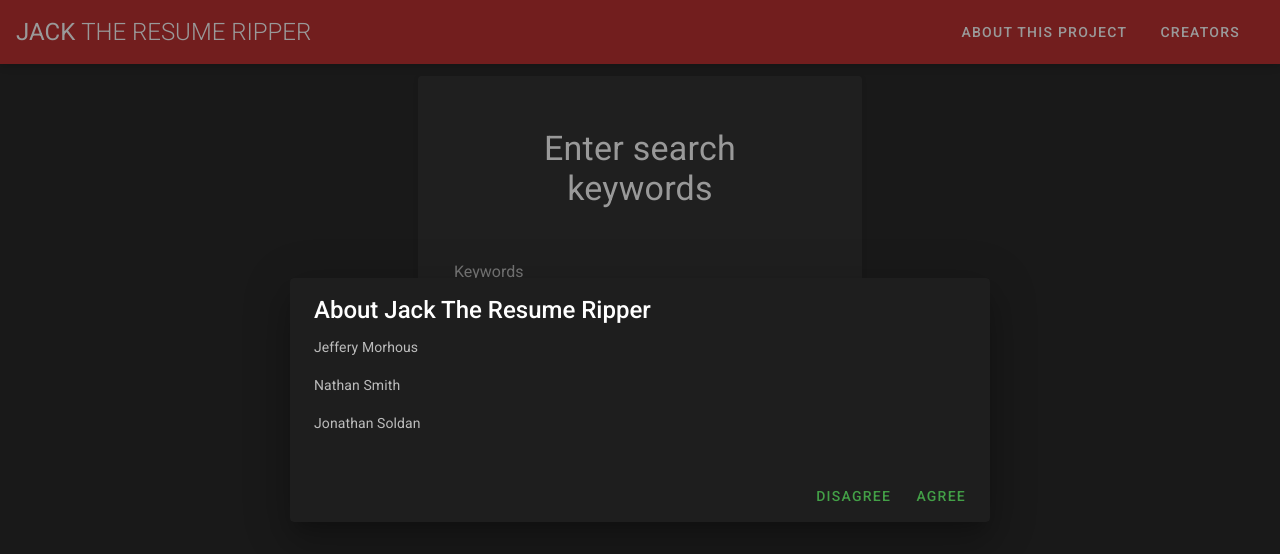
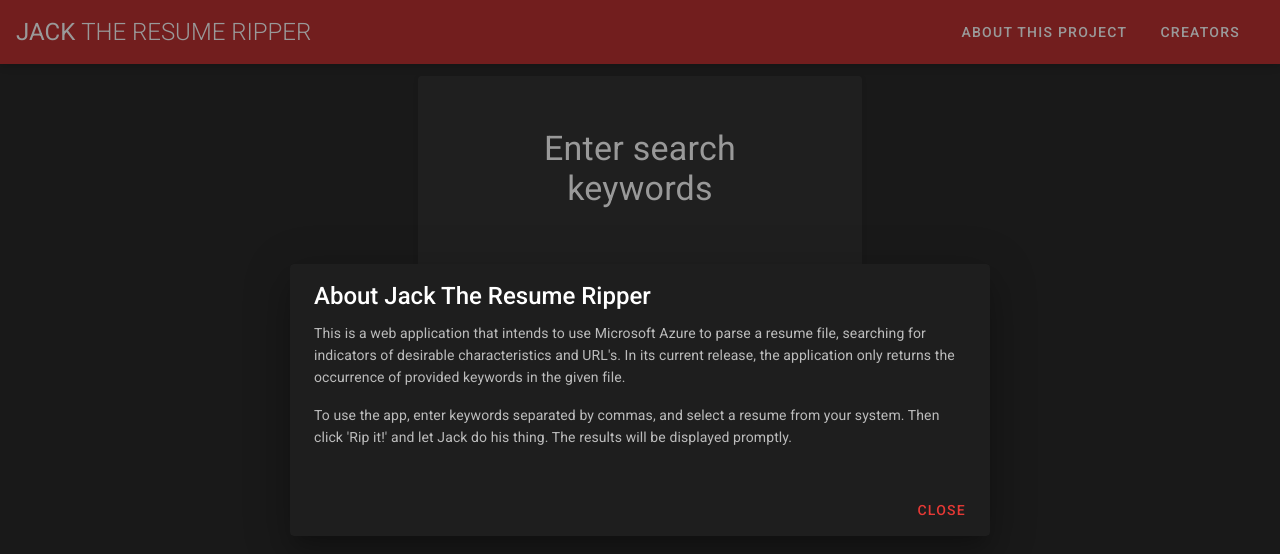
Before and after one commit to nathansmith11170/JackTheResumeRipper, a Vue app in the folder client/jack-the-resume-ripper/: page / in a window 1280 px wide. Both pictures are taken after a click on the button "ABOUT THIS PROJECT". Shown: the top 554 px of the page. Built offline with nearby package versions, Linux system fonts and the light colour scheme.

Commit message:
Added text to the about tab, clarified instructions

```diff
--- a/client/jack-the-resume-ripper/src/App.vue
+++ b/client/jack-the-resume-ripper/src/App.vue
@@ -26,26 +26,17 @@
       <v-card>
         <v-card-title class="headline">About Jack The Resume Ripper</v-card-title>
         <v-card-text>
-          <p>Jeffery Morhous</p>
-          <p>Nathan Smith</p>
-          <p>Jonathan Soldan</p>
+          <p>This is a web application that intends to use Microsoft Azure to parse a resume file, searching for indicators of desirable characteristics and URL's. In its current release, the application only returns the occurrence of provided keywords in the given file.</p>
+          <p>To use the app, enter keywords separated by commas, and select a resume from your system. Then click 'Rip it!' and let Jack do his thing. The results will be displayed promptly.</p>
         </v-card-text>
         <v-card-actions>
           <v-spacer></v-spacer>
             <v-btn
-              color="green darken-1"
+              color="red darken-1"
               text
               @click="overlay = false"
             >
-              Disagree
-            </v-btn>
-
-            <v-btn
-              color="green darken-1"
-              text
-              @click="overlay = false"
-            >
-             Agree
+             close
             </v-btn>
           </v-card-actions>
         </v-card>
@@ -82,7 +73,7 @@
                 </p>
                 <div>{{this.info}}</div>
               </v-card-text>
-              <v-text-field v-model="keywords" label="Keywords"></v-text-field>
+              <v-text-field v-model="keywords" label="Keywords, separated by commas"></v-text-field>
               <v-file-input v-model="filePointer" label="File input"></v-file-input>
             </v-card>
           </v-flex>
```
